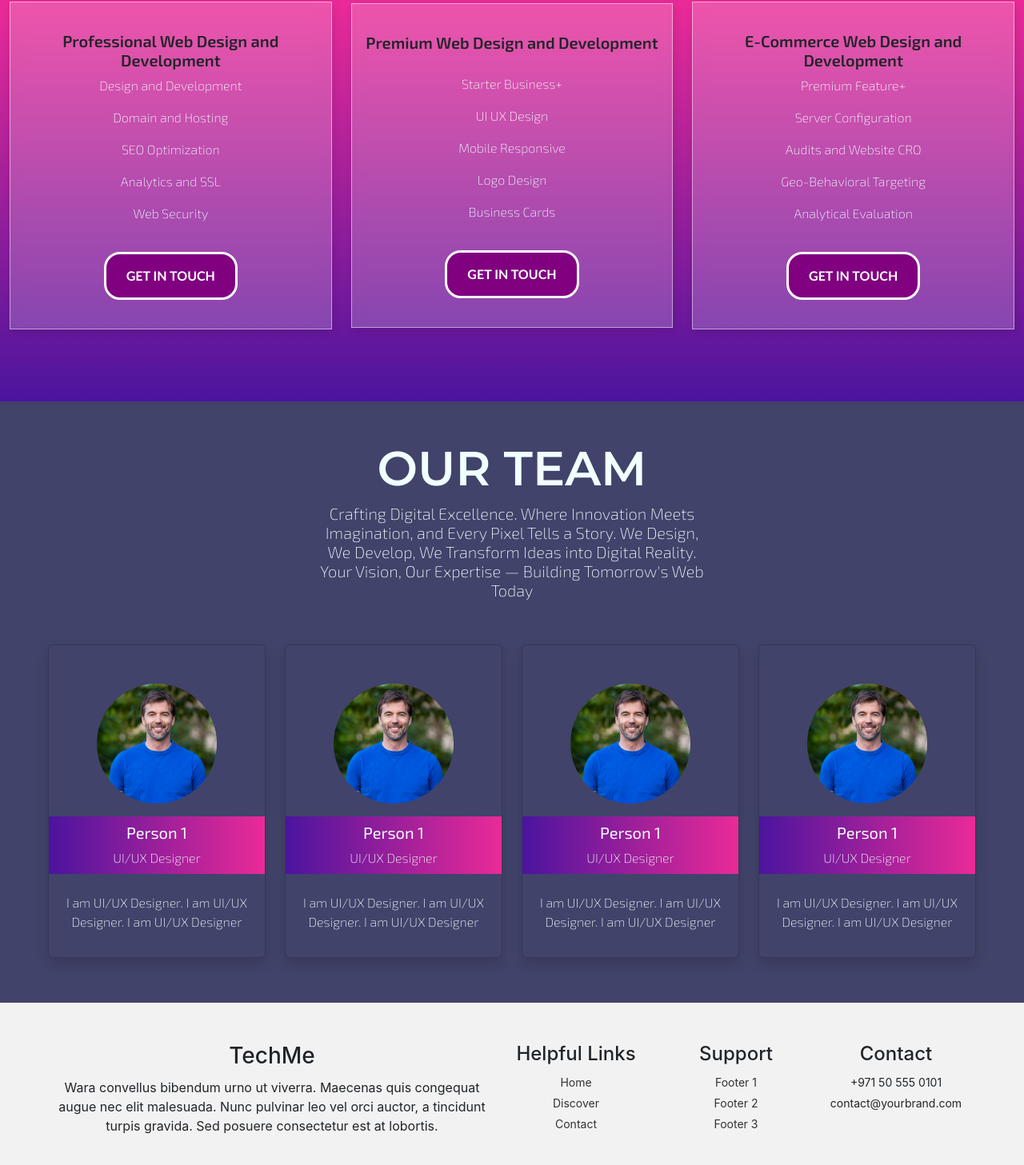
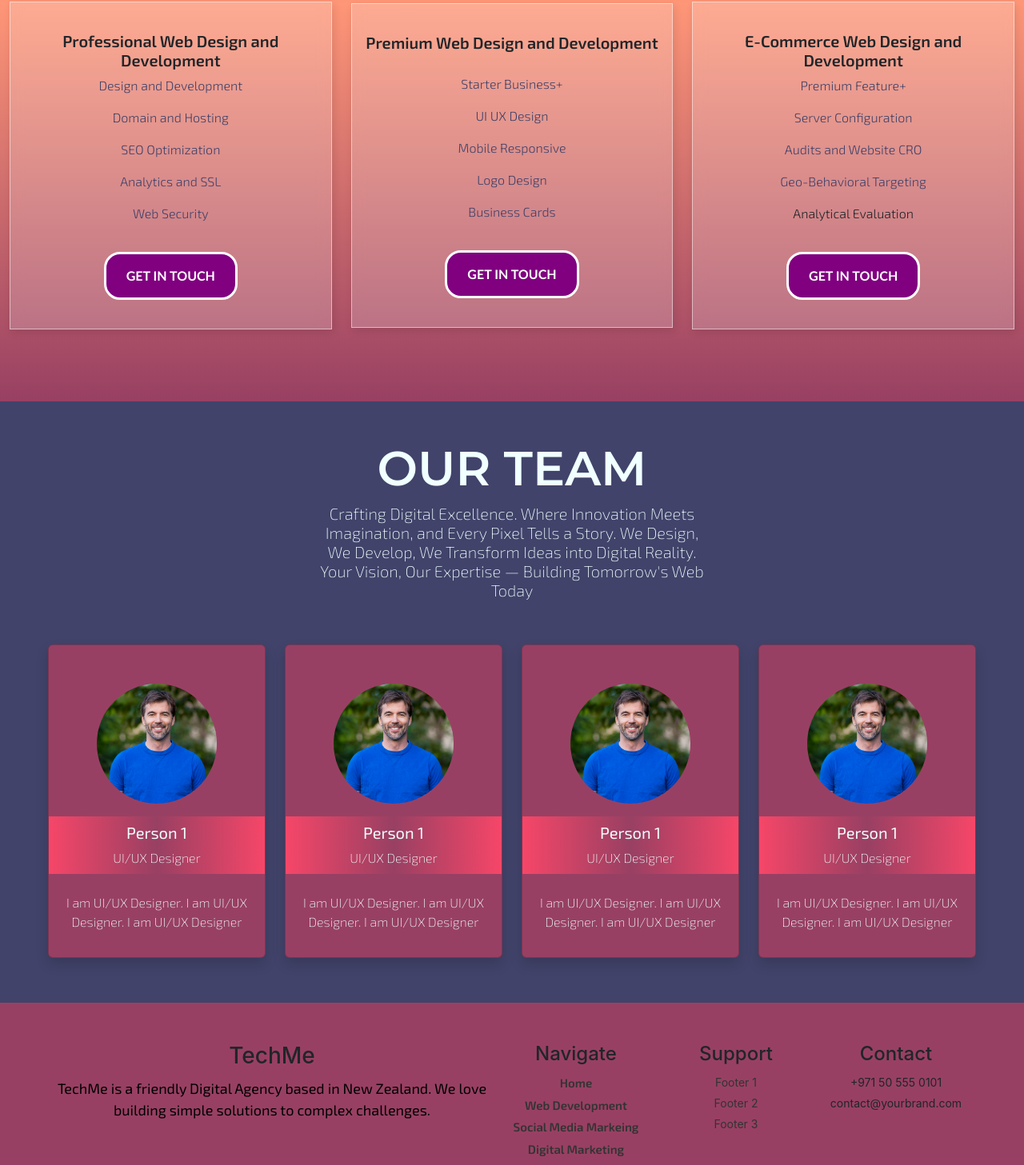
Before and after one commit to baayesh/TechMe, a React (Create React App) app: page / in a window 1280 px wide. Shown: the part 1521-2978 px from the top of the page at 80% size. Built offline with nearby package versions, Linux system fonts and the light colour scheme.

Commit message:
Add animations to button

```diff
--- a/src/components/Counter.jsx
+++ b/src/components/Counter.jsx
@@ -18,7 +18,7 @@ const Counter = () => {
 
                   <h1 className="cormorant-garamond-bold ">
                     {counterOn && (
-                      <CountUp start={0} end={10} duration={3} delay={0} />
+                      <CountUp start={0} end={20} duration={3} delay={0} />
                     )}
                     +
                   </h1>
--- a/src/components/Footer.jsx
+++ b/src/components/Footer.jsx
@@ -1,5 +1,6 @@
 import React from "react";
 import './styles/Footer.css'
+import {Link} from 'react-router-dom'
 
 function Footer() {
   return (
@@ -8,14 +9,26 @@ function Footer() {
         <div className="container">
             <div className="footer-column large">
                 <h3>TechMe</h3>
-                <p>Wara convellus bibendum urno ut viverra. Maecenas quis congequat augue nec elit malesuada. Nunc pulvinar leo vel orci auctor, a tincidunt turpis gravida. Sed posuere consectetur est at lobortis.</p>
+                <p className="footer-description">TechMe is a friendly Digital Agency based in New Zealand. We love building simple solutions to complex challenges.</p>
             </div>
             <div className="footer-column small">
-                <h4>Helpful Links</h4>
-                <ul>
-                    <li><a href="#">Home</a></li>
-                    <li><a href="#">Discover</a></li>
-                    <li><a href="#">Contact</a></li>
+                <h4>Navigate</h4>
+                <ul className="footer-exo-2">
+                    <li>
+                        <Link to='/'> Home </Link>
+                    </li>
+                    <li>
+                        <Link to='/web'> Web Development </Link>
+                    </li>
+                    <li>
+                        <Link to='/social'> Social Media Markeing </Link>
+                    </li>
+                    <li>
+                        <Link to='/Digital'> Digital Marketing</Link>
+                    </li>
+                    <li>
+                        <Link to='/Contacts'> Contacts </Link>
+                    </li>
                 </ul>
             </div>
             <div className="footer-column small">
--- a/src/components/Services.jsx
+++ b/src/components/Services.jsx
@@ -14,7 +14,10 @@ function Services() {
       const elementHeight = element.offsetHeight;
       const scrollY = window.scrollY;
 
-      if (scrollY > elementTop - (window.innerHeight+600) + elementHeight / 2) {
+      if (
+        scrollY >
+        elementTop - (window.innerHeight + 600) + elementHeight / 2
+      ) {
         controls.start({ opacity: 1, y: -50 });
       } else {
         controls.start({ opacity: 0, y: 0 });
@@ -49,13 +52,16 @@ function Services() {
                   {/* <h3 className="row  title-start-service d-flex justify-content-center mb-3 exo-2-title">
                     & Development
                   </h3> */}
-                  <p className="card-text title-service exo-2">Design and Development</p>
-                  <p className="card-text title-service exo-2">Domain and Hosting</p>
-                  <p className="card-text title-service exo-2">SEO Optimization</p>
-                  <p className="card-text title-service exo-2">Analytics and SSL</p>
-                  <p className="card-text title-service exo-2">Web Security</p>
+                  <p className=" title-service services-exo-2">Design and Development</p>
+                  <p className="title-service services-exo-2">Domain and Hosting</p>
+                  <p className=" title-service services-exo-2">SEO Optimization</p>
+                  <p className=" title-service services-exo-2">Analytics and SSL</p>
+                  <p className=" title-service services-exo-2">Web Security</p>
                   <Link to="/Contacts">
-                    <button className="custom-button ">GET IN TOUCH</button>
+                    {/* Framer motion scale effect to the button */}
+                    <motion.button
+                    whileTap={{scale:0.7}}
+                    className="custom-button ">GET IN TOUCH</motion.button>
                   </Link>
                 </div>
               </div>
@@ -70,13 +76,14 @@ function Services() {
                   {/* <h3 className="row d-flex title-middle-service justify-content-center mb-3 exo-2-title">
                     Development and Branding
                   </h3> */}
-                  <p className="card-text title-service exo-2">Starter Business+</p>
-                  <p className="card-text title-service exo-2">UI UX Design</p>
-                  <p className="card-text title-service exo-2">Mobile Responsive</p>
-                  <p className="card-text title-service exo-2">Logo Design</p>
-                  <p className="card-text title-service exo-2">Business Cards</p>
+                  <p className=" title-service services-exo-2">Starter Business+</p>
+                  <p className=" title-service services-exo-2">UI UX Design</p>
+                  <p className=" title-service services-exo-2">Mobile Responsive</p>
+                  <p className="title-service services-exo-2">Logo Design</p>
+                  <p className=" title-service services-exo-2">Business Cards</p>
                   <Link to="/Contacts">
-                    <button className="custom-button ">GET IN TOUCH</button>
+                    <motion.button
+                    whileTap={{scale:0.7}} className="custom-button ">GET IN TOUCH</motion.button>
                   </Link>
                 </div>
               </div>
@@ -90,17 +97,20 @@ function Services() {
                   {/* <h3 className="row title-end-service d-flex justify-content-center mb-3 exo-2-title">
                     & Development
                   </h3> */}
-                  <p className="card-text title-service exo-2">Premium Feature+</p>
-                  <p className="card-text title-service exo-2">Server Configuration</p>
-                  <p className="card-text title-service exo-2">Audits and Website CRO</p>
-                  <p className="card-text title-service exo-2">Geo-Behavioral Targeting</p>
-                  <p className="card-text title-service exo-2">Analytical Evaluation</p>
+                  <p className=" title-service services-exo-2">Premium Feature+</p>
+                  <p className="title-service services-exo-2">Server Configuration</p>
+                  <p className=" title-service services-exo-2">Audits and Website CRO</p>
+                  <p className=" title-service services-exo-2">
+                    Geo-Behavioral Targeting
+                  </p>
+                  <p className="title-service exo-2">Analytical Evaluation</p>
                   <Link to="/Contacts">
-                    <button className="custom-button ">GET IN TOUCH</button>
+                    <motion.button
+                    whileTap={{scale:0.7}} className="custom-button ">GET IN TOUCH</motion.button>
                   </Link>
-                </div>
               </div>
             </div>
+          </div>
           </div>
         </motion.div>
       </div>
--- a/src/components/styles/Counter.css
+++ b/src/components/styles/Counter.css
@@ -13,13 +13,13 @@
     font-weight: 700;
     font-style: normal;
     font-size: 30px;
-    color: azure;
+    color: #41436a;
   }
 
 
 
 .background{
-    background-image: linear-gradient(to bottom, #4b149e, #ea2a97 );
+    background-image: linear-gradient(to bottom, #984063, #fe9677 );
 }
 
 
--- a/src/components/styles/Footer.css
+++ b/src/components/styles/Footer.css
@@ -1,6 +1,25 @@
+@import url("https://fonts.googleapis.com/css2?family=Cormorant+Garamond:ital,wght@0,300;0,400;0,500;0,600;0,700;1,300;1,400;1,500;1,600;1,700&family=Exo+2:ital,wght@0,100..900;1,100..900&family=Rowdies:wght@300;400;700&display=swap");
+
+.footer-exo-2 {
+  font-family: "Exo 2", sans-serif;
+  font-optical-sizing: auto;
+  font-weight: 600;
+  font-style: normal;
+  font-size: 15px;
+  color: black;
+}
+
+.footer-description{
+  font-family: "Exo 2", sans-serif;
+  font-optical-sizing: auto;
+  font-weight: 400;
+  font-style: normal;
+  font-size: 18px;
+  color: black;
+}
 
 .footer {
-    background-color: #f2f2f2;
+  background-color: #984063;
   padding: 20px 0;
 }
 
--- a/src/components/styles/OurTeam.css
+++ b/src/components/styles/OurTeam.css
@@ -23,7 +23,7 @@
 
 
 .name-and-title {
-  background: linear-gradient(to right, #4b149e, #ea2a97);
+  background: linear-gradient(to right,#f64668, #984063, #f64668);
   padding-left: 0px;
   position: sticky;
 }
@@ -68,7 +68,7 @@
 
 .card-style {
   max-width: 350px;
-  background-color:#41436a;
+  background-color: #984063;
 }
 
 .team-description-div {
--- a/src/components/styles/Services.css
+++ b/src/components/styles/Services.css
@@ -1,10 +1,11 @@
 @import url("https://fonts.googleapis.com/css2?family=Cormorant+Garamond:ital,wght@0,300;0,400;0,500;0,600;0,700;1,300;1,400;1,500;1,600;1,700&family=Exo+2:ital,wght@0,100..900;1,100..900&family=Rowdies:wght@300;400;700&display=swap");
 
-.exo-2 {
+.services-exo-2 {
   font-family: "Exo 2", sans-serif;
   font-optical-sizing: auto;
-  font-weight: 200;
+  font-weight: 300;
   font-style: normal;
+  color: #41436a;
 }
 
 .exo-2-title {
@@ -25,7 +26,7 @@
 }
 
 .background1 {
-  background-image: linear-gradient(to bottom, #ea2a97, #4b149e);
+  background-image: linear-gradient(to bottom, #fe9677 , #984063);
 }
 
 .custom-button {
```
Lines whose indentation alone changed are shown as unchanged.
